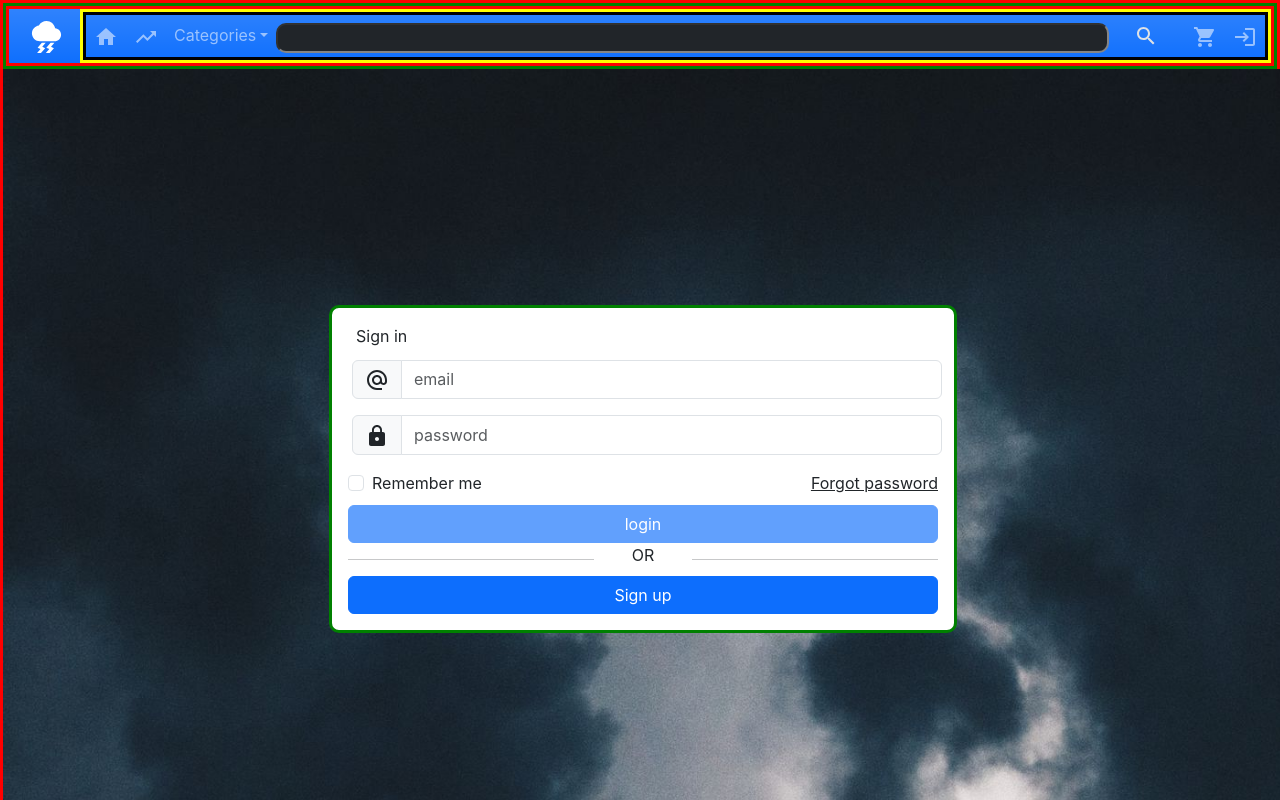
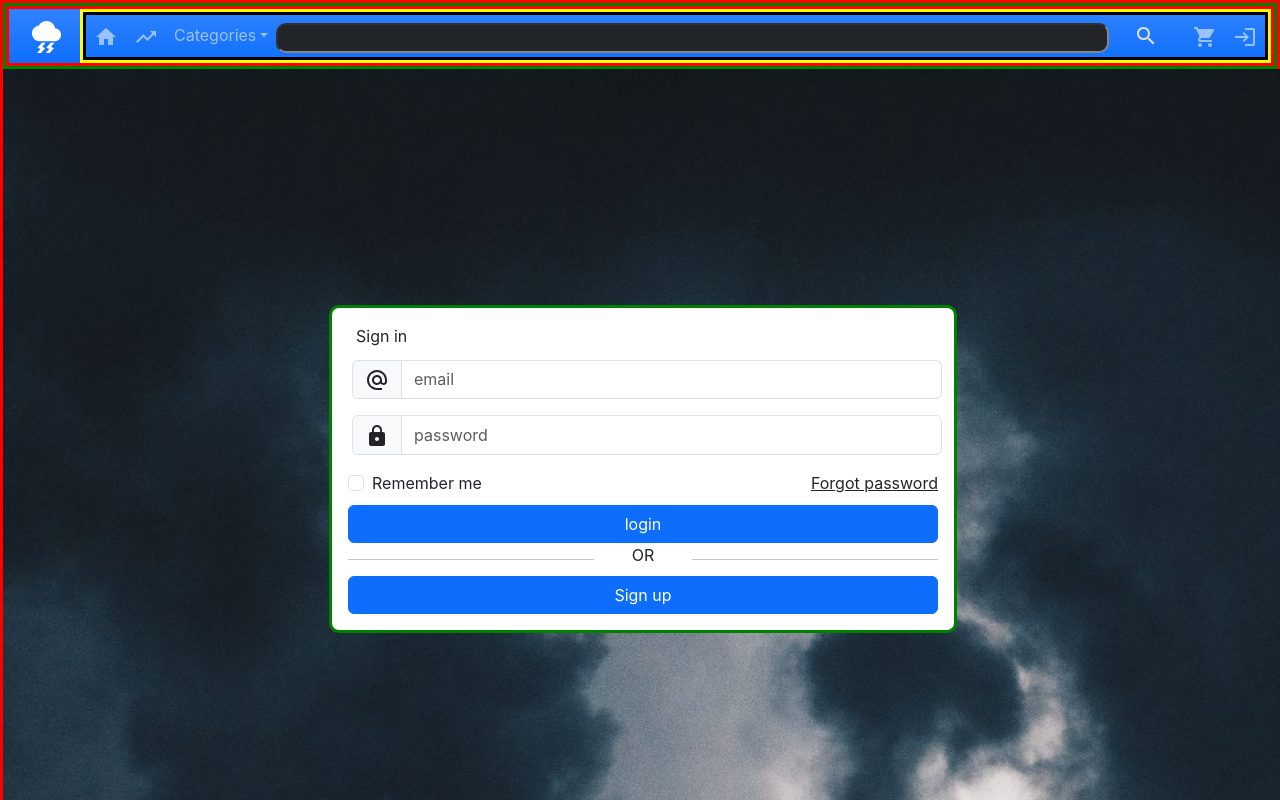
Before and after one commit to MoustafaAshraf8/Storm-e-commerce-website, a React (Create React App) app in the folder Frontend/thunder/: page /login in a window 1280 px wide. Built offline with nearby package versions, Linux system fonts and the light colour scheme.

Commit message:
useLogin modified

```diff
--- /dev/null
+++ b/Frontend/thunder/src/Shared/useLogin.js
@@ -0,0 +1,33 @@
+import { redirect } from "react-router-dom";
+import axios from "../API/axios";
+import { useState, useEffect } from "react";
+
+const useLogin = (Email, Password, Submit) => {
+  const login = async () => {
+    try {
+      //let { name, email, password, phone, address } = req.body;
+      console.log("55555555555555555");
+      console.log(Email, Password);
+      let obj = {
+        email: Email,
+        password: Password,
+      };
+      console.log(obj);
+      const response = await axios.post("/login", obj);
+
+      if (response.status === 200) {
+        console.log(response);
+      }
+    } catch (err) {
+      console.log(err);
+    }
+  };
+
+  useEffect(() => {
+    if (Submit) {
+      login();
+    }
+  }, [Submit]);
+};
+
+export default useLogin;
--- a/Frontend/thunder/src/components/LogIn_page/LogInPage.jsx
+++ b/Frontend/thunder/src/components/LogIn_page/LogInPage.jsx
@@ -1,10 +1,8 @@
 import React, { useState } from "react";
+import useLogin from "../../Shared/useLogin";
 import { Link } from "react-router-dom";
 import LockIcon from "@mui/icons-material/Lock";
 import AlternateEmailIcon from "@mui/icons-material/AlternateEmail";
-
-let regexEmail = /^\w+@[a-zA-Z_]+\.[a-zA-Z]{2,6}$/;
-let regexPassword = /^(?=.*\d)(?=.*[!@#$%^&*])(?=.*[a-z])(?=.*[A-Z]).{8,}$/;
 
 const LogInPage = () => {
   let [Email, setEmail] = useState("");
@@ -12,38 +10,44 @@ const LogInPage = () => {
     value: "",
     isTouched: false,
   });
+  let [Submit, setSubmit] = useState(false);
 
-  const getIsFormValid = () => {
-    return Email.match(regexEmail) && Password.value.match(regexPassword);
-  };
+  //   const getIsFormValid = () => {
+  //     return Email.match(regexEmail) && Password.value.match(regexPassword);
+  //   };
 
   let emailChanged = (e) => {
     setEmail(e.target.value);
-    if (Email.match(regexEmail)) {
-      console.log(Email + "email accepted");
-    } else {
-      console.log(Email + "wrong email schema");
-    }
+    console.log(Email);
+    //  if (Email.match(regexEmail)) {
+    //    console.log(Email + "email accepted");
+    //  } else {
+    //    console.log(Email + "wrong email schema");
+    //  }
   };
   let passwordChanged = (e) => {
     setPassword({ ...Password, value: e.target.value });
-    if (Password.value.match(regexPassword) && Password.value.length >= 8) {
-      console.log(Password.value + "  strong password");
-    } else {
-      console.log(Password.value + "  weak password");
-    }
+    console.log(Password.value);
+    //  if (Password.value.match(regexPassword) && Password.value.length >= 8) {
+    //    console.log(Password.value + "  strong password");
+    //  } else {
+    //    console.log(Password.value + "  weak password");
+    //  }
   };
 
   let submitHandle = (e) => {
     console.log("a7a");
     e.preventDefault();
     console.log(`email: ${Email} ==> password: ${Password.value}`);
+    setSubmit(true);
   };
 
+  useLogin(Email, Password.value, Submit);
+  //setSubmit(false);
   //let validated = Email && Password.value;
 
   return (
-    <form
+    <div
       className="container-fluid d-flex align-items-center justify-content-center"
       style={{
         height: "100%",
@@ -51,7 +55,6 @@ const LogInPage = () => {
         backgroundImage: "url('./Images/storm.jpg')",
         backgroundSize: "cover",
       }}
-      onSubmit={submitHandle}
     >
       <div
         className="card d-flex-column justify-content-center p-3 col-12 col-sm-10 col-md-6"
@@ -61,7 +64,7 @@ const LogInPage = () => {
           Sign in
         </div>
         {/* email area */}
-        <form action="#" method="post">
+        <form onSubmit={submitHandle}>
           <div class="emailInput input-group ms-1 me-1 mt-1 mb-3">
             <span class="input-group-text d-none d-md-inline" id="basic-addon1">
               <AlternateEmailIcon />
@@ -101,9 +104,6 @@ const LogInPage = () => {
               required
             />
           </div>
-          {Password.isTouched && Password.value.length < 8 ? (
-            <p style={{ color: "red" }}>password must be of min 8 length</p>
-          ) : null}
 
           {/* remember me + forgot password */}
 
@@ -127,13 +127,7 @@ const LogInPage = () => {
           </div>
           {/* login btn */}
           <div className="d-grid gap-2">
-            <button
-              className="btn btn-primary"
-              type="submit"
-              disabled={!getIsFormValid()}
-            >
-              login
-            </button>
+            <button className="btn btn-primary">login</button>
           </div>
         </form>
         {/* or */}
@@ -153,7 +147,7 @@ const LogInPage = () => {
           </a>
         </div>
       </div>
-    </form>
+    </div>
   );
 };
 
```
